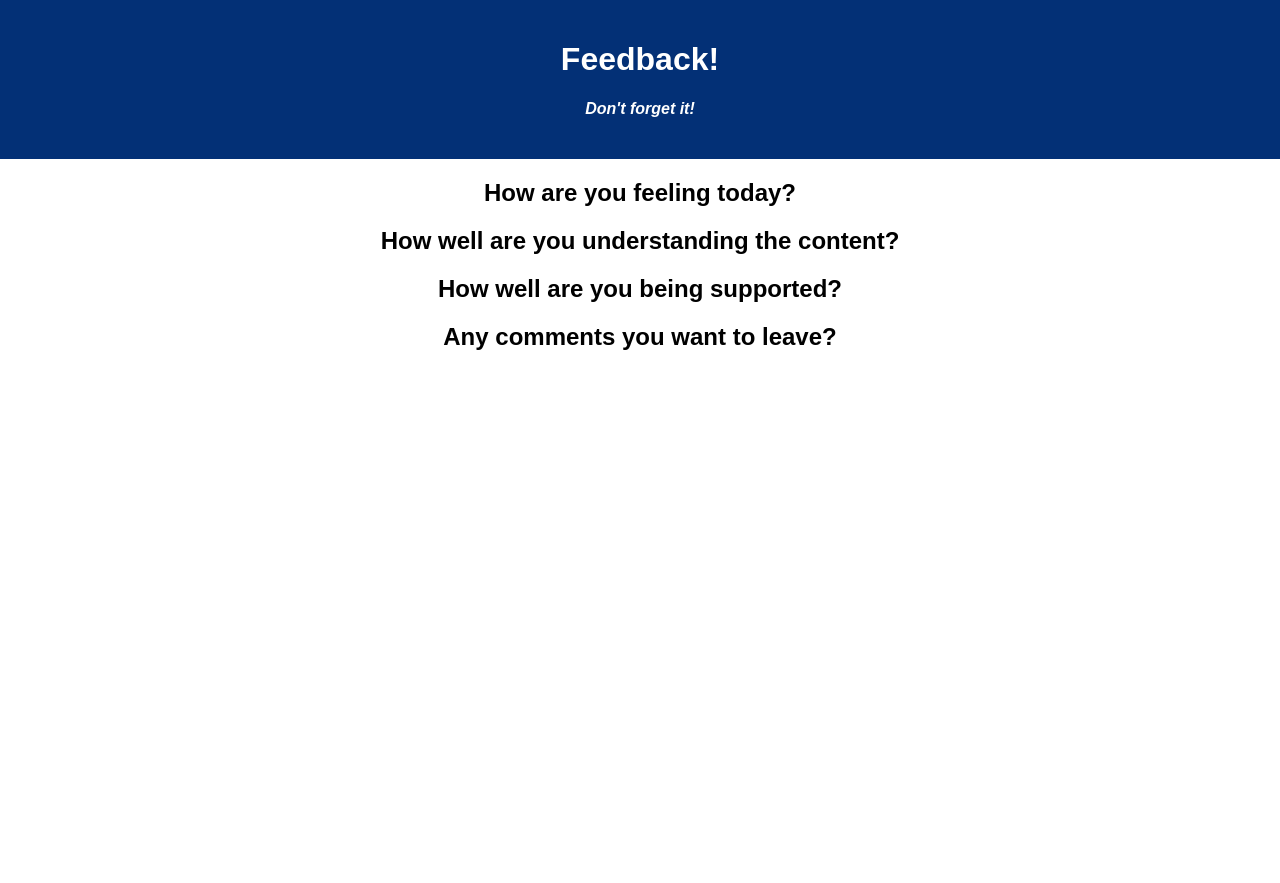
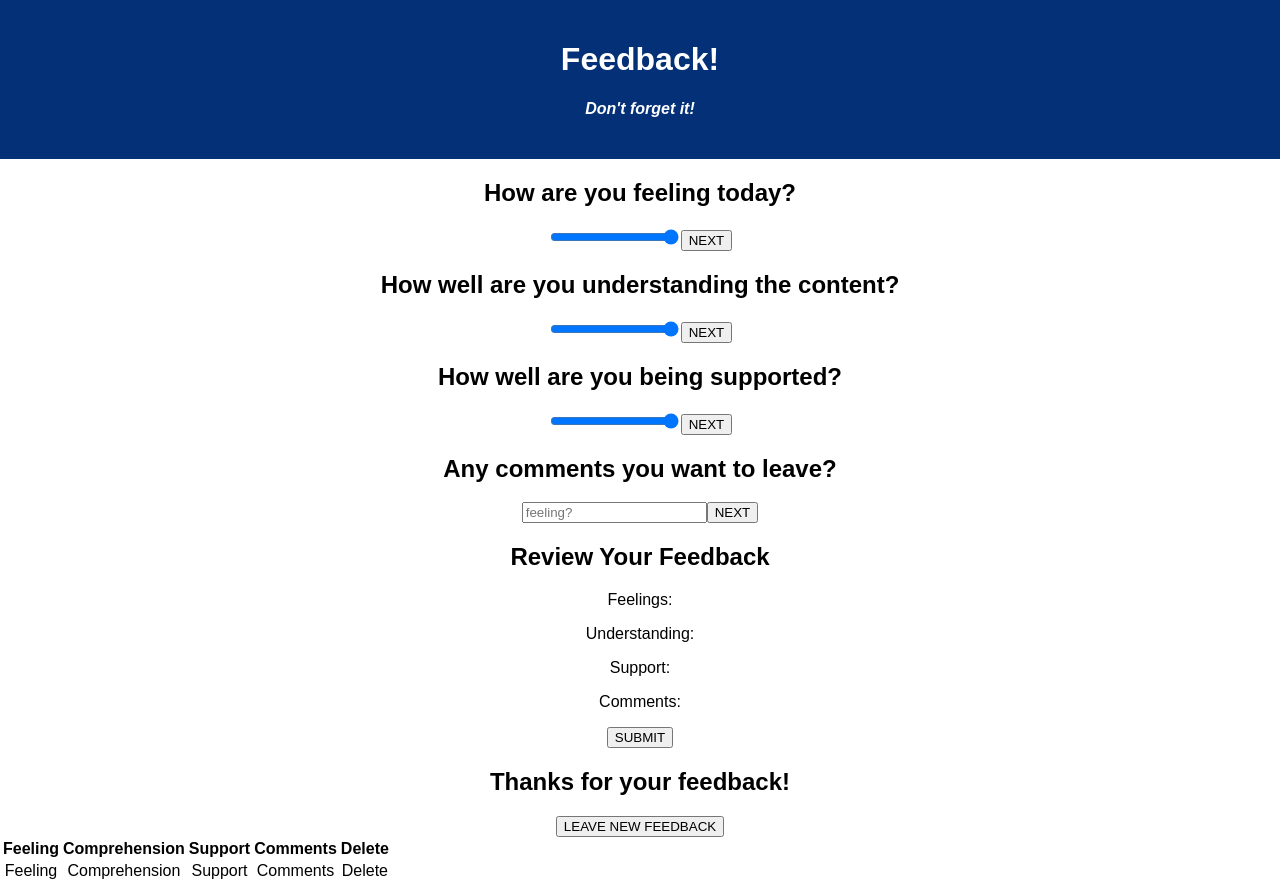
Before and after one commit to JeannieRenee/weekend-redux-feedback-loop, a React (Create React App) app: page /Review in a window 1280 px wide. Before the commit the page ends 800 px from the top, so only its background shows below. Built offline with nearby package versions, Linux system fonts and the light colour scheme.

Commit message:
added more components wireframings

```diff
--- /dev/null
+++ b/src/components/Admin/Admin.jsx
@@ -0,0 +1,28 @@
+
+
+function Admin(){
+    return (
+        <table>
+            <thead>
+                <tr>
+                    <th>Feeling</th>
+                    <th>Comprehension</th>
+                    <th>Support</th>
+                    <th>Comments</th>
+                    <th>Delete</th>
+                </tr>
+            </thead>
+            <tbody>
+                <tr>
+                    <td>Feeling</td>
+                    <td>Comprehension</td>
+                    <td>Support</td>
+                    <td>Comments</td>
+                    <td>Delete</td>
+                </tr>
+            </tbody>
+        </table>
+    )
+}
+
+export default Admin;
--- a/src/components/App/App.jsx
+++ b/src/components/App/App.jsx
@@ -6,6 +6,9 @@ import Comments from '../Comments/Comments';
 import Feeling from '../Feeling/Feeling';
 import Support from '../Support/Support';
 import Understanding from '../Understanding/Understanding';
+import Review from '../Review/Review';
+import Admin from '../Admin/Admin';
+import Thanks from '../Thanks/Thanks';
 
 
 function App() {
@@ -21,6 +24,9 @@ function App() {
       <Understanding />
       <Support />
       <Comments />
+      <Review />
+      <Thanks />
+      <Admin />
 
     </div>
   );
--- a/src/components/Comments/Comments.jsx
+++ b/src/components/Comments/Comments.jsx
@@ -2,7 +2,15 @@
 
 function Comments(){
     return (
-        <h2>Any comments you want to leave?</h2>
+        <>
+            <h2>Any comments you want to leave?</h2>
+            <input
+                id="comments"
+                type="text"
+                placeholder="feeling?"
+            />
+            <button>NEXT</button>
+        </>
     )
 }
 
--- a/src/components/Feeling/Feeling.jsx
+++ b/src/components/Feeling/Feeling.jsx
@@ -2,7 +2,16 @@
 
 function Feeling(){
     return (
-        <h2>How are you feeling today?</h2>
+        <>
+            <h2>How are you feeling today?</h2>
+            <input
+                id="feeling"
+                type="range"
+                min="0"
+                max="10"
+            />
+            <button>NEXT</button>
+        </>
     )
 }
 
--- /dev/null
+++ b/src/components/Review/Review.jsx
@@ -0,0 +1,17 @@
+
+
+function Review(){
+    return (
+        <>
+            <h2>Review Your Feedback</h2>
+            <p>Feelings: </p>
+            <p>Understanding: </p>
+            <p>Support: </p>
+            <p>Comments: </p>
+
+            <button>SUBMIT</button>
+        </>
+    )
+}
+
+export default Review;
--- a/src/components/Support/Support.jsx
+++ b/src/components/Support/Support.jsx
@@ -2,7 +2,16 @@
 
 function Support(){
     return (
+        <>
         <h2>How well are you being supported?</h2>
+        <input
+            id="support"
+            type="range"
+            min="0"
+            max="10"
+        />
+        <button>NEXT</button>
+    </>
     )
 }
 
--- /dev/null
+++ b/src/components/Thanks/Thanks.jsx
@@ -0,0 +1,13 @@
+
+
+function Thanks(){
+    return (
+        <>
+            <h2>Thanks for your feedback!</h2>
+
+            <button>LEAVE NEW FEEDBACK</button>
+        </>
+    )
+}
+
+export default Thanks;
--- a/src/components/Understanding/Understanding.jsx
+++ b/src/components/Understanding/Understanding.jsx
@@ -2,7 +2,16 @@
 
 function Understanding(){
     return (
-        <h2> How well are you understanding the content?</h2>
+        <>
+        <h2>How well are you understanding the content?</h2>
+        <input
+            id="understanding"
+            type="range"
+            min="0"
+            max="10"
+        />
+        <button>NEXT</button>
+    </>
     )
 }
 
```
